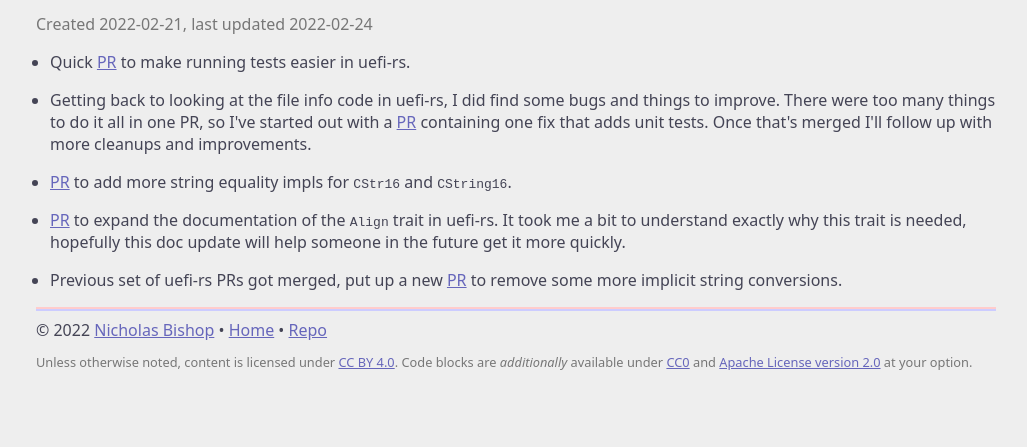
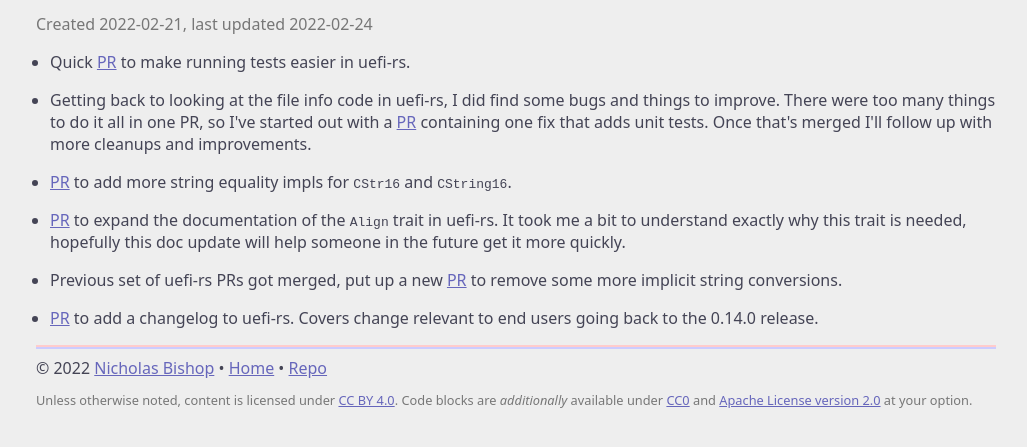
Before and after one commit to nicholasbishop/nbishop-net, a plain HTML site: page log-week-0004.html in a window 1280 px wide. Shown: the part 113-560 px from the top of the page, without its empty margins (124-1151 px from the left). Drawn offline with Linux system fonts and the light colour scheme.

Commit message:
Automatic publish

```diff
--- a/log-week-0004.html
+++ b/log-week-0004.html
@@ -47,6 +47,11 @@ will help someone in the future get it more quickly.</p>
 <a href="https://github.com/rust-osdev/uefi-rs/pull/368">PR</a> to remove some
 more implicit string conversions.</p>
 </li>
+<li>
+<p><a href="https://github.com/rust-osdev/uefi-rs/pull/369">PR</a> to add a
+changelog to uefi-rs. Covers change relevant to end users going back
+to the 0.14.0 release.</p>
+</li>
 </ul>
 
     </div>
```
